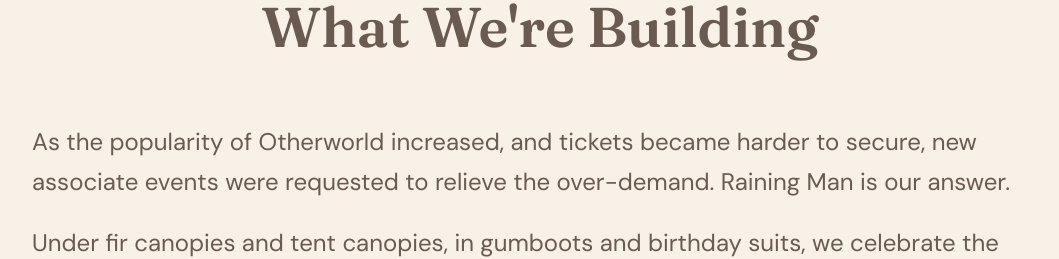
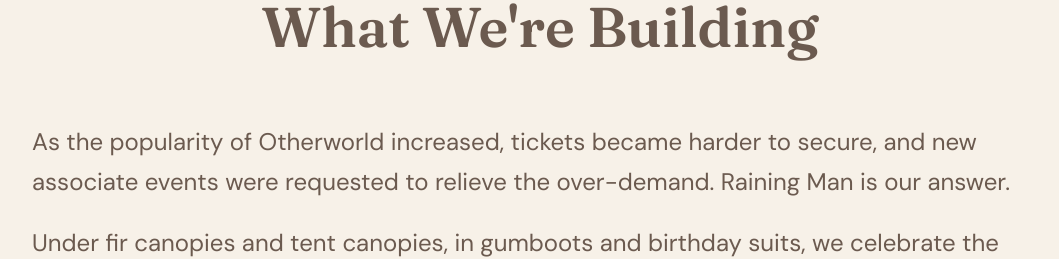
Before and after one commit to noalbalint/rainingman, a React (Vite) app: page / in a window 1280 px wide. Shown: the part 900-1159 px from the top of the page, without its empty margins (100-1159 px from the left). Built offline with nearby package versions, Linux system fonts and the light colour scheme.

Commit message:
Update copy

```diff
--- a/src/screens/RainingmanHome/sections/EventVisionSection/EventVisionSection.tsx
+++ b/src/screens/RainingmanHome/sections/EventVisionSection/EventVisionSection.tsx
@@ -10,7 +10,7 @@ export const EventVisionSection = (): JSX.Element => {
         <div className="flex w-full max-w-[1016px] flex-col gap-[66px]">
           <div className="flex flex-col gap-5">
             <p className="m-0 [font-family:'DM_Sans',Helvetica] text-xl font-normal leading-[1.7] tracking-[0] text-[#6b5a4f] lg:text-2xl lg:leading-[40.8px]">
-              As the popularity of Otherworld increased, and tickets became harder to secure,
+              As the popularity of Otherworld increased, tickets became harder to secure, and
               new associate events were requested to relieve the over-demand. Raining Man is our answer.
             </p>
             <p className="m-0 [font-family:'DM_Sans',Helvetica] text-xl font-normal leading-[1.7] tracking-[0] text-[#6b5a4f] lg:text-2xl lg:leading-[40.8px]">
```
